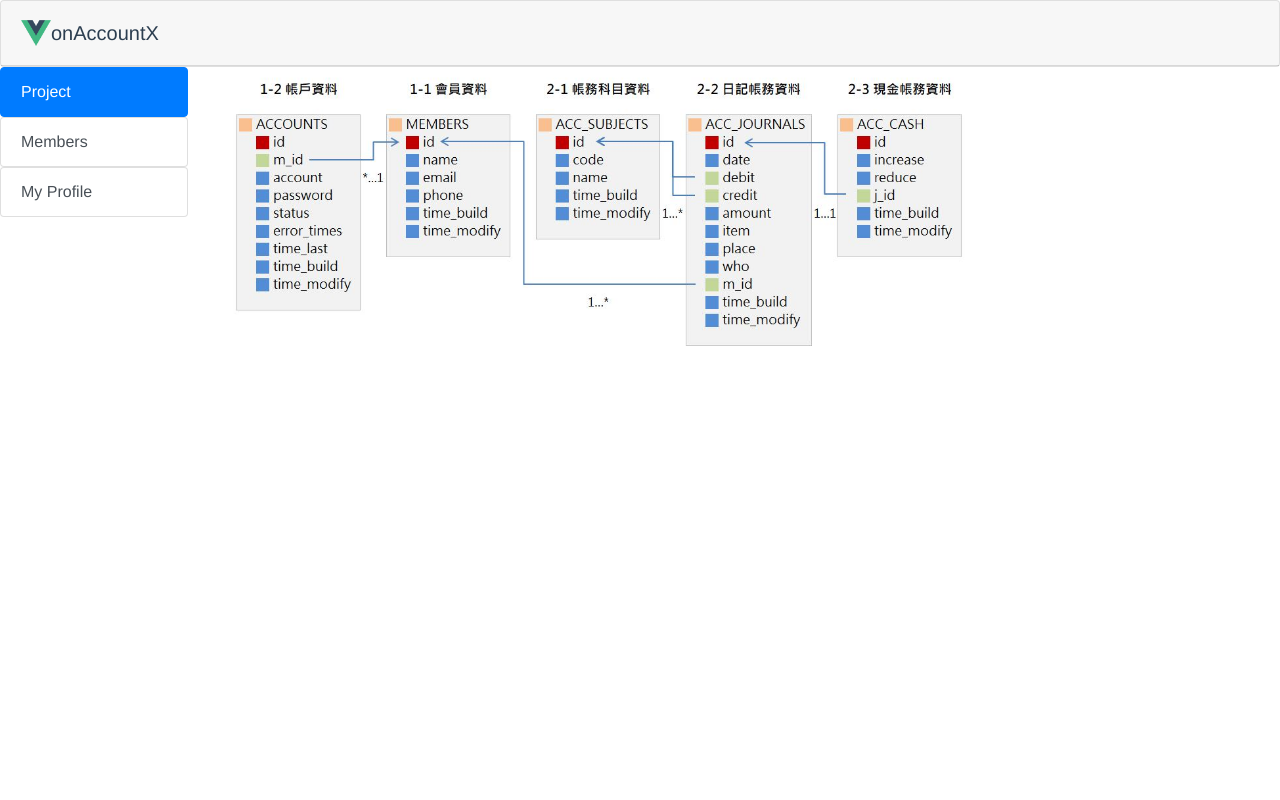
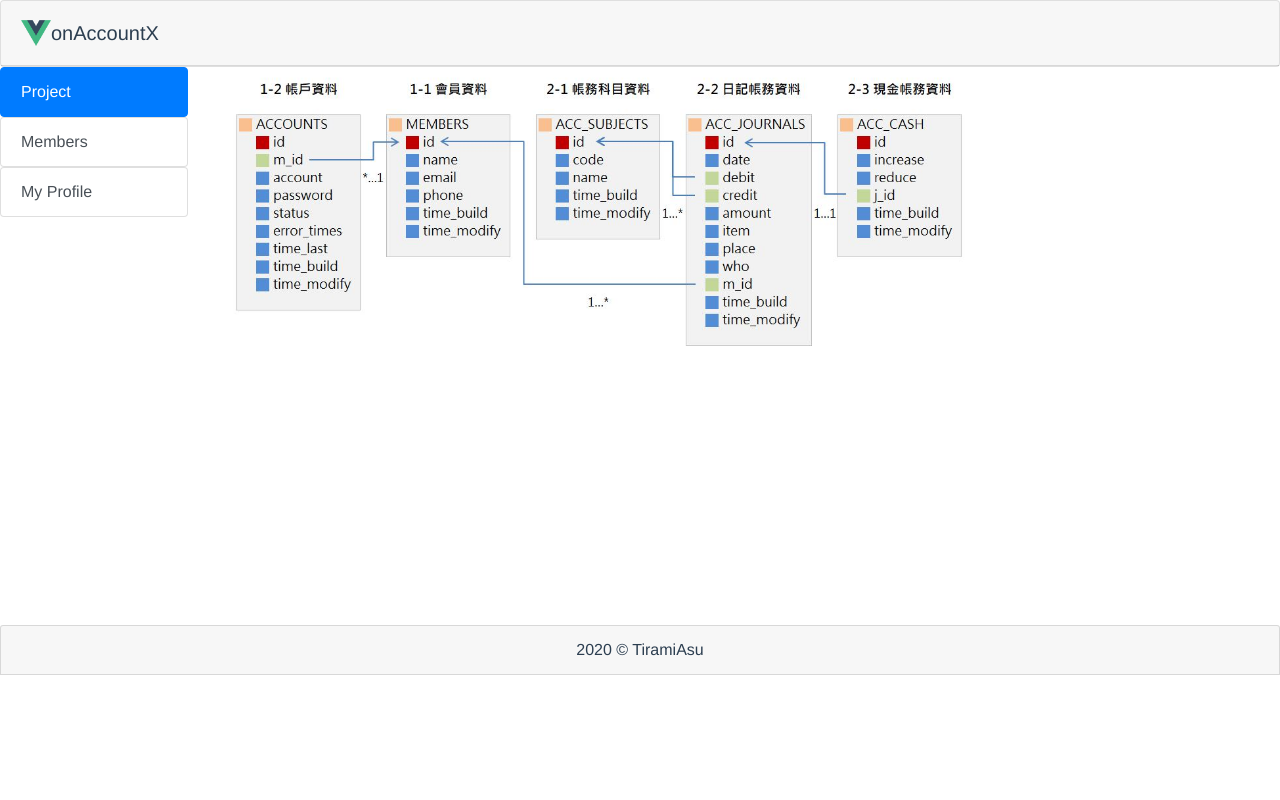
Before and after one commit to TiramiAsu/onAccountX, a Vue app in the folder src/main/webapp/vue-x/: page /onAccountX/home in a window 1280 px wide. Shown: the top 800 px of the page. Built offline with nearby package versions, Linux system fonts and the light colour scheme.

Commit message:
-FIX [ vue ] 修正 layout 高度問題

```diff
--- a/src/main/webapp/vue-x/src/App.vue
+++ b/src/main/webapp/vue-x/src/App.vue
@@ -10,7 +10,7 @@
       </div>
     </header>
 
-    <article style="height: 1000px">
+    <article>
       <div class="row">
 
         <!-- Menu -->
@@ -54,21 +54,16 @@
       </div>
     </article>
 
-    <footer>
-      <div class="card card-header">2020 &copy; TiramiAsu</div>
+    <footer style="margin-top: 20%">
+      <div class="card card-header" id="copyright">2020 &copy; TiramiAsu</div>
     </footer>
 
   </div>
 </template>
 
 <script>
-// import menux from './components/layout/menux.vue'
-
 export default {
   name: 'App',
-  // components: {
-  //   'menux': menux
-  // },
   data () {
     return {
       nowRoute: '/home',
@@ -90,6 +85,9 @@ export default {
   -moz-osx-font-smoothing: grayscale;
   color: #2c3e50;
 }
+#copyright {
+  text-align: center;
+}
 h1, h2 {
   font-weight: normal;
 }
--- a/src/main/webapp/vue-x/src/components/Loading.vue
+++ b/src/main/webapp/vue-x/src/components/Loading.vue
@@ -58,7 +58,6 @@ export default {
           self.url = loading.Cat.url
           break
       }
-      console.log('>>> loading <<<')
     }
   }
 }
--- a/src/main/webapp/vue-x/src/router/index.js
+++ b/src/main/webapp/vue-x/src/router/index.js
@@ -31,12 +31,12 @@ export default new Router({
     },
     {
       path: '/member',
-      name: 'member',
+      name: 'Member',
       component: Member
     },
     {
       path: '/profile',
-      name: 'profile',
+      name: 'Profile',
       component: Profile
     }
   ]
```
Also changed, not shown: 17 other files (tests, documents, lock files or other folders).
